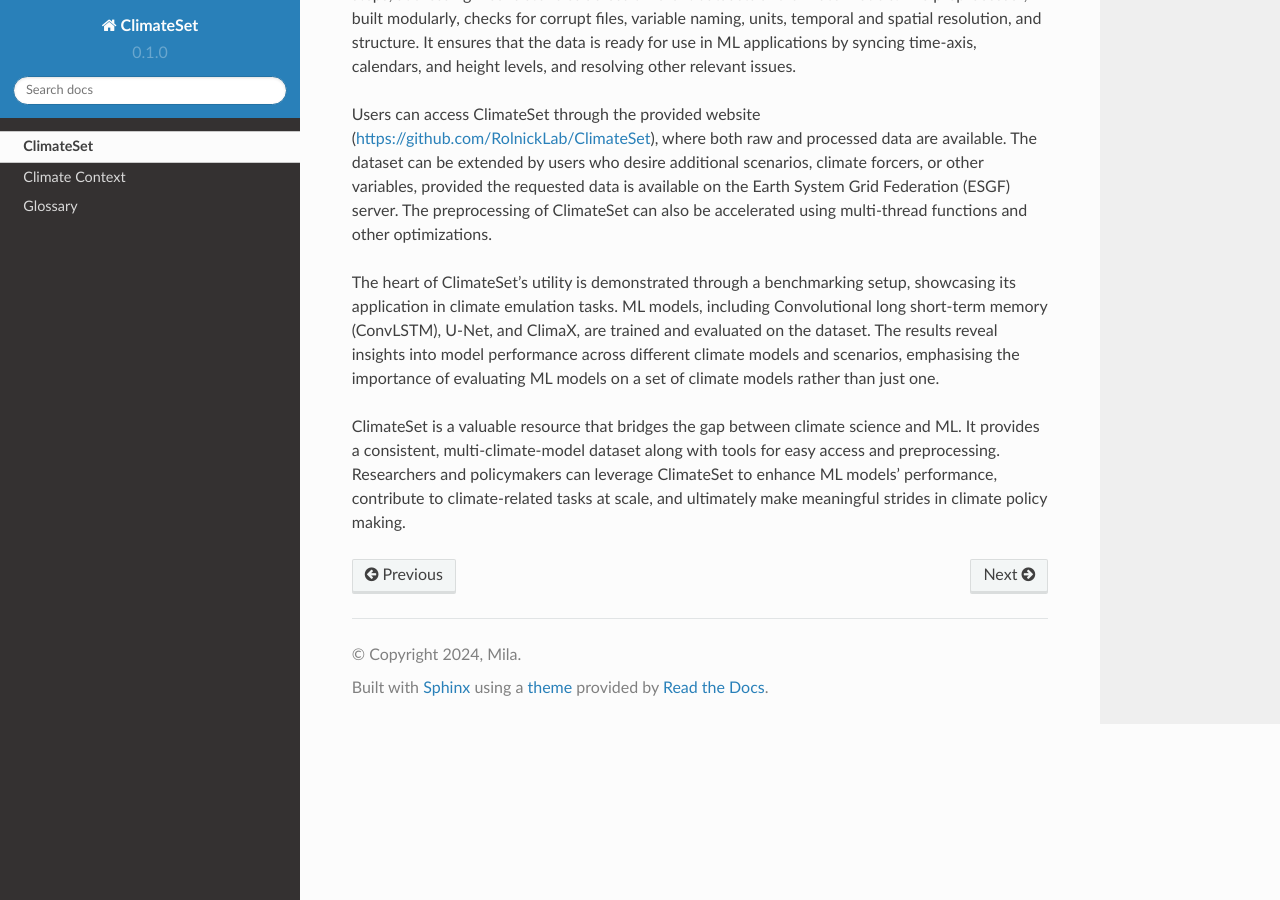
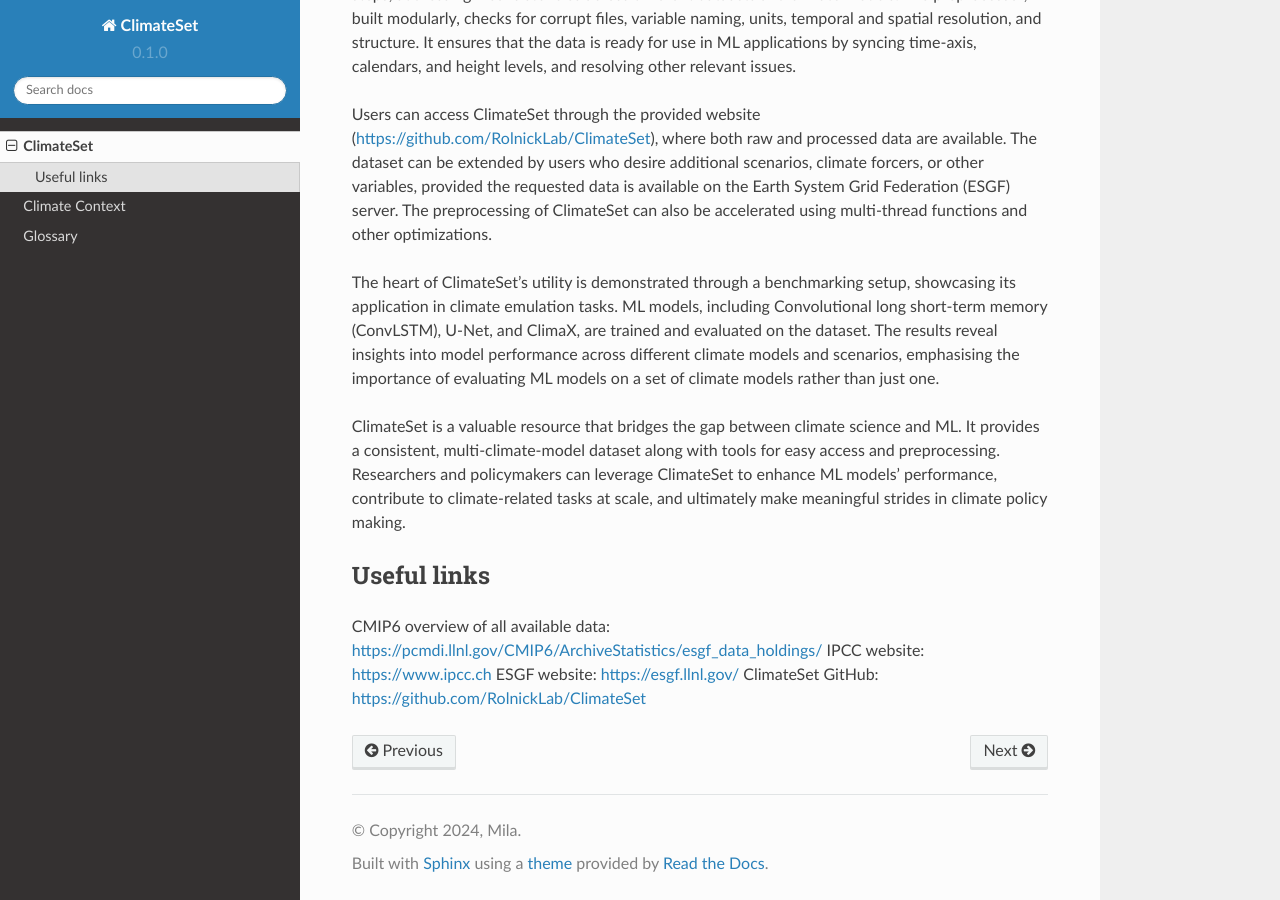
Before and after one commit to IlijaTrajkovic/ClimateSet, a Sphinx documentation site: the page built from docs/source/climateset.rst, in a window 1280 px wide and 900 px high, scrolled down 705 px. Built offline with Sphinx 7.4.7 and the Read the Docs theme 2.0.0, drawn with Linux system fonts in a browser that asks for light colours.

Commit message:
added useful links

```diff
--- a/docs/source/climateset.rst
+++ b/docs/source/climateset.rst
@@ -15,3 +15,11 @@
 The heart of ClimateSet's utility is demonstrated through a benchmarking setup, showcasing its application in climate emulation tasks. ML models, including Convolutional long short-term memory (ConvLSTM), U-Net, and ClimaX, are trained and evaluated on the dataset. The results reveal insights into model performance across different climate models and scenarios, emphasising the importance of evaluating ML models on a set of climate models rather than just one.
 
 ClimateSet is a valuable resource that bridges the gap between climate science and ML. It provides a consistent, multi-climate-model dataset along with tools for easy access and preprocessing. Researchers and policymakers can leverage ClimateSet to enhance ML models' performance, contribute to climate-related tasks at scale, and ultimately make meaningful strides in climate policy making.
+
+Useful links
+------------
+
+CMIP6 overview of all available data: https://pcmdi.llnl.gov/CMIP6/ArchiveStatistics/esgf_data_holdings/
+IPCC website: https://www.ipcc.ch
+ESGF website: https://esgf.llnl.gov/
+ClimateSet GitHub: https://github.com/RolnickLab/ClimateSet
--- a/docs/source/index.rst
+++ b/docs/source/index.rst
@@ -4,7 +4,9 @@
 **ClimateSet:** Your gateway to powerful climate insights. Harnessing CMIP6 data, we provide a comprehensive platform for machine learning advancements in climate science. Explore our user-friendly API and unlock the potential of large-scale climate modeling for research and innovation.
 Our GitHub: https://github.com/RolnickLab/ClimateSet
 
-Check out the :doc:`climateset` section for further information.
+Check out the :doc:`climateset` section for further information about the project.
+
+Read the :doc:`climatecontext` for more information about climate models.
 
 ClimateSet has its documentation hosted on Read the Docs.
 
```
